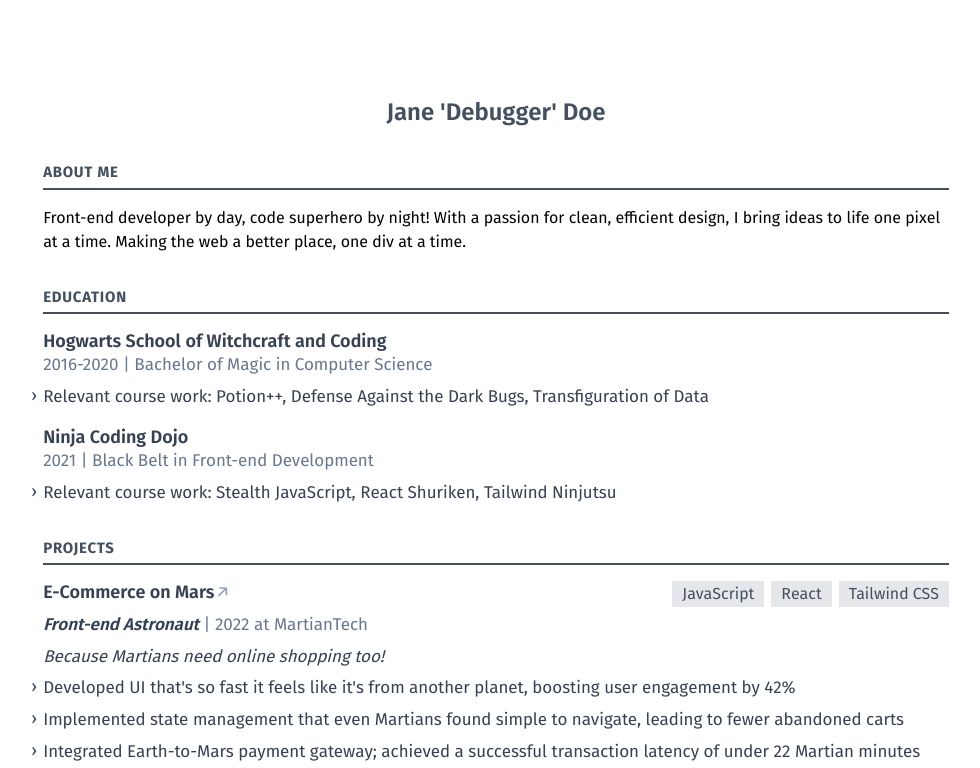
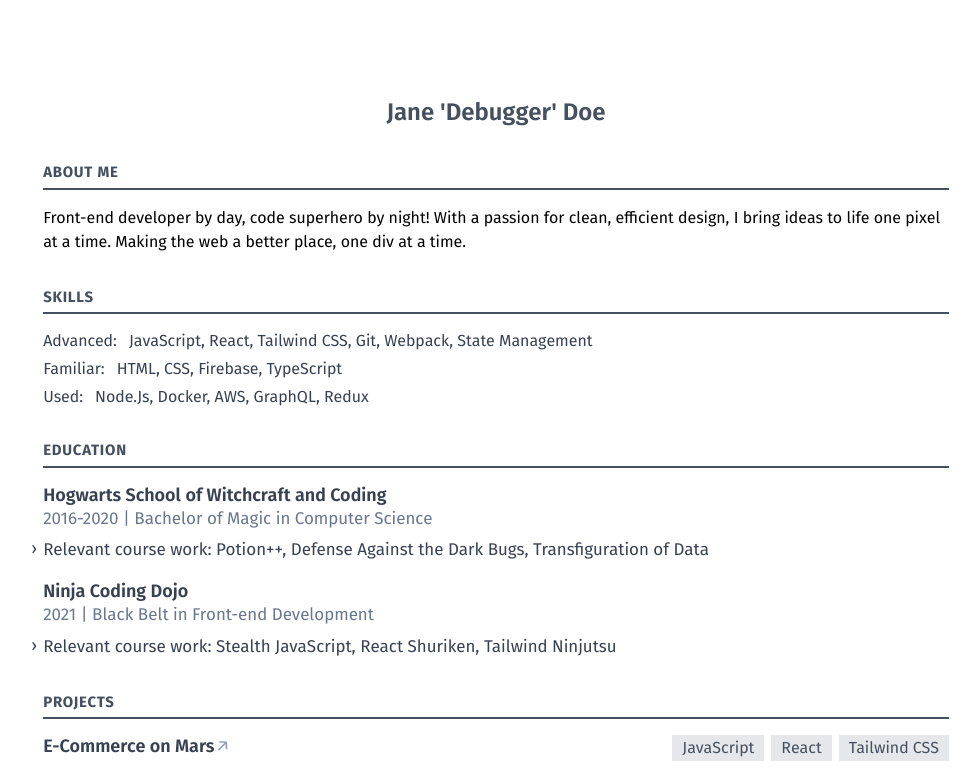
Before and after one commit to shiyuw09/react-universal-resume, a React (Vite) app: page / in a window 1280 px wide. Shown: the top 768 px of the page, without its empty margins (144-1124 px from the left). Built offline with nearby package versions, Linux system fonts and the light colour scheme.

Commit message:
feat: add skills section

```diff
--- a/src/App.tsx
+++ b/src/App.tsx
@@ -12,6 +12,7 @@ import {
   experienceWork,
   contactInfo,
   projectsInfo,
+  skills,
 } from './data';
 
 function App() {
@@ -28,11 +29,11 @@ function App() {
           </header>
           {/* end Name */}
           <AboutMe />
+          <Skills skills={skills} />
           <Education eduArray={educationData} />
           <Project projects={projectsInfo} />
           <Experience expArray={experienceIntern} />
           <Experience expArray={experienceWork} />
-          <Skills skills={[]} />
           <Contact contact={contactInfo} />
         </div>
         <Footer />
--- a/src/components/Skills.tsx
+++ b/src/components/Skills.tsx
@@ -1,16 +1,28 @@
-import MyH2 from "./MyH2";
+import { ISkill } from '..';
+import MyH2 from './MyH2';
 
 interface skillsProps {
-  skills: string[];
+  skills: ISkill[];
 }
 
-function Skills(props: skillsProps) {
+function Skills({ skills }: skillsProps) {
   return (
-    <div className="mb-16">
+    <div className="mb-8">
       <MyH2 text="Skills" />
       <ul>
-        {props.skills.map((skill) => (
-          <li key={skill}>{skill}</li>
+        {skills.map((skillOb, index) => (
+          // group by level
+          <li
+            key={skillOb.level}
+            className={`capitalize ${index < 2 ? 'h-7' : ''}`}
+          >
+            <div className="flex">
+              <p className="text-gray-700 leading-normal mr-3">{`${skillOb.level}:`}</p>
+              <p className="text-gray-700 leading-normal">
+                {skillOb.skills.join(', ')}
+              </p>
+            </div>
+          </li>
         ))}
       </ul>
     </div>
--- a/src/data.ts
+++ b/src/data.ts
@@ -1,4 +1,4 @@
-import { IContact, IEducation, IProject, IWorkExperience } from '.';
+import { IContact, IEducation, IProject, ISkill, IWorkExperience } from '.';
 
 // Contact Information
 export const contactInfo: IContact = {
@@ -114,3 +114,25 @@ export const experienceIntern: IWorkExperience[] = [
       'Survived a year without becoming dino dinner, while making the site better.',
   },
 ];
+
+export const skills: ISkill[] = [
+  {
+    level: 'advanced',
+    skills: [
+      'JavaScript',
+      'React',
+      'Tailwind CSS',
+      'Git',
+      'Webpack',
+      'State Management',
+    ],
+  },
+  {
+    level: 'familiar',
+    skills: ['HTML', 'CSS', 'Firebase', 'TypeScript'],
+  },
+  {
+    level: 'used',
+    skills: ['Node.js', 'Docker', 'AWS', 'GraphQL', 'Redux'],
+  },
+];
--- a/src/index.d.ts
+++ b/src/index.d.ts
@@ -34,3 +34,8 @@ export interface IWorkExperience {
   responsibilities: string[];
   responsibilitySummary: string;
 }
+
+export interface ISkill {
+  level: string; // 1-5
+  skills: string[];
+}
```
